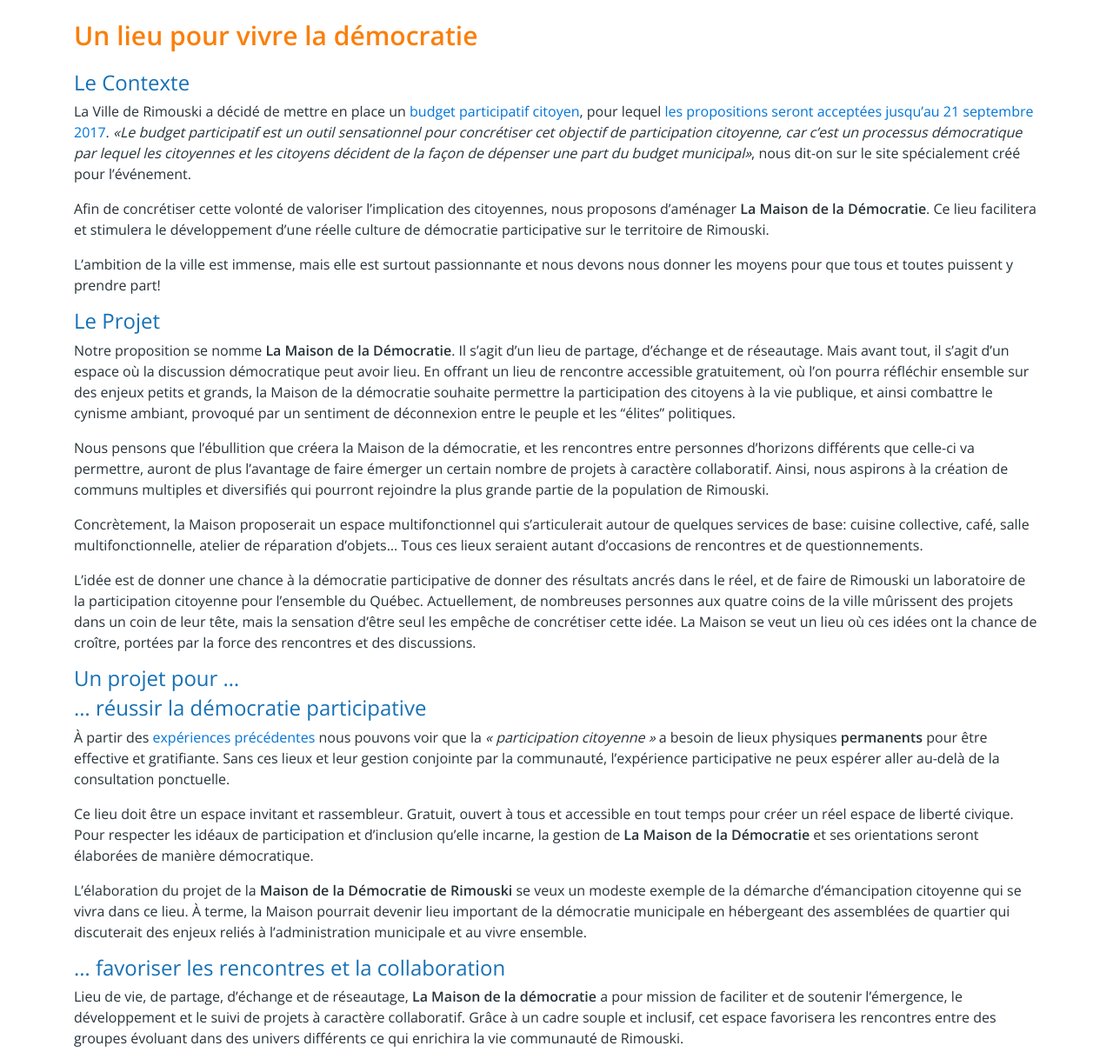
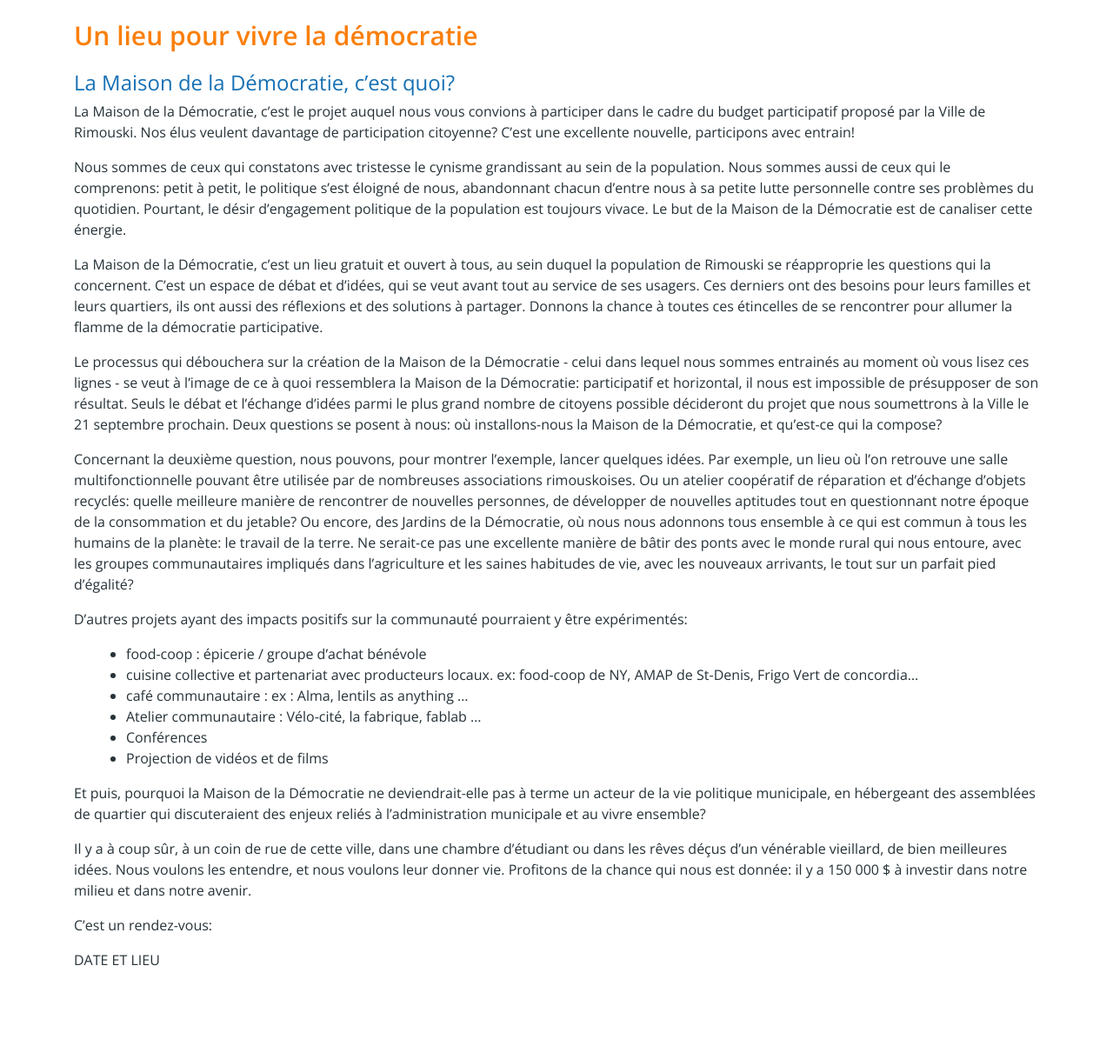
Before and after one commit to SyvieMarier/Maison-democratie-Rimouski, a Jekyll site: the page built from index.md, in a window 1280 px wide and 1400 px high, scrolled down 219 px. Shown: the part 182-1400 px from the top of the window at 87% size. Built offline with Jekyll 4.4.1, drawn with Linux system fonts in a browser that asks for light colours; nearby versions of some CDN libraries; our own code applies the rules of GitHub Pages for plain Markdown files; after the commit the page ends 1533 px from its top, so only the background shows below that; some of the changed text lies outside the part shown.

Commit message:
Update index.md

```diff
--- a/index.md
+++ b/index.md
@@ -4,58 +4,31 @@ titre-court: Le Projet
 titre: Un lieu pour vivre la démocratie
 ---
 
-## Le Contexte
+## La Maison de la Démocratie, c'est quoi?
 
-La Ville de Rimouski a décidé de mettre en place un [budget participatif citoyen](https://budgetparticipatif-rimouski.com/), pour lequel [les propositions seront acceptées jusqu'au 21 septembre 2017](https://budgetparticipatif-rimouski.com/inscription). *«Le budget participatif est un outil sensationnel pour concrétiser cet objectif de participation citoyenne, car c'est un processus démocratique par lequel les citoyennes et les citoyens décident de la façon de dépenser une part du budget municipal»*, nous dit-on sur le site spécialement créé pour l'événement.
+La Maison de la Démocratie, c'est le projet auquel nous vous convions à participer dans le cadre du budget participatif proposé par la Ville de Rimouski. Nos élus veulent davantage de participation citoyenne? C'est une excellente nouvelle, participons avec entrain!
 
-Afin de concrétiser cette volonté de valoriser l'implication des citoyennes, nous proposons d'aménager **La Maison de la Démocratie**. Ce lieu facilitera et stimulera le développement d'une réelle culture de démocratie participative sur le territoire de Rimouski.
+Nous sommes de ceux qui constatons avec tristesse le cynisme grandissant au sein de la population. Nous sommes aussi de ceux qui le comprenons: petit à petit, le politique s'est éloigné de nous, abandonnant chacun d'entre nous à sa petite lutte personnelle contre ses problèmes du quotidien. Pourtant, le désir d'engagement politique de la population est toujours vivace. Le but de la Maison de la Démocratie est de canaliser cette énergie.
 
-L'ambition de la ville est immense, mais elle est surtout passionnante et nous devons nous donner les moyens pour que tous et toutes puissent y prendre part!
+La Maison de la Démocratie, c'est un lieu gratuit et ouvert à tous, au sein duquel la population de Rimouski se réapproprie les questions qui la concernent. C'est un espace de débat et d'idées, qui se veut avant tout au service de ses usagers. Ces derniers ont des besoins pour leurs familles et leurs quartiers, ils ont aussi des réflexions et des solutions à partager. Donnons la chance à toutes ces étincelles de se rencontrer pour allumer la flamme de la démocratie participative.
 
+Le processus qui débouchera sur la création de la Maison de la Démocratie - celui dans lequel nous sommes entrainés au moment où vous lisez ces lignes - se veut à l'image de ce à quoi ressemblera la Maison de la Démocratie: participatif et horizontal, il nous est impossible de présupposer de son résultat. Seuls le débat et l'échange d'idées parmi le plus grand nombre de citoyens possible décideront du projet que nous soumettrons à la Ville le 21 septembre prochain. Deux questions se posent à nous: où installons-nous la Maison de la Démocratie, et qu'est-ce qui la compose?
 
-## Le Projet
+Concernant la deuxième question, nous pouvons, pour montrer l'exemple, lancer quelques idées. Par exemple, un lieu où l'on retrouve une salle multifonctionnelle pouvant être utilisée par de nombreuses associations rimouskoises. Ou un atelier coopératif de réparation et d'échange d'objets recyclés: quelle meilleure manière de rencontrer de nouvelles personnes, de développer de nouvelles aptitudes tout en questionnant notre époque de la consommation et du jetable? Ou encore, des Jardins de la Démocratie, où nous nous adonnons tous ensemble à ce qui est commun à tous les humains de la planète: le travail de la terre. Ne serait-ce pas une excellente manière de bâtir des ponts avec le monde rural qui nous entoure, avec les groupes communautaires impliqués dans l'agriculture et les saines habitudes de vie, avec les nouveaux arrivants, le tout sur un parfait pied d'égalité?
 
-
-Notre proposition se nomme **La Maison de la Démocratie**. Il s'agit d'un lieu de partage, d'échange et de réseautage. Mais avant tout, il s'agit d'un espace où la discussion démocratique peut avoir lieu. En offrant un lieu de rencontre accessible gratuitement, où l'on pourra réfléchir ensemble sur des enjeux petits et grands, la Maison de la démocratie souhaite permettre la participation des citoyens à la vie publique, et ainsi combattre le cynisme ambiant, provoqué par un sentiment de déconnexion entre le peuple et les "élites" politiques.
-
-Nous pensons que l'ébullition que créera la Maison de la démocratie, et les rencontres entre personnes d'horizons différents que celle-ci va permettre, auront de plus l'avantage de faire émerger un certain nombre de projets à caractère collaboratif. Ainsi, nous aspirons à la création de communs multiples et diversifiés qui pourront rejoindre la plus grande partie de la population de Rimouski.
-
-Concrètement, la Maison proposerait un espace multifonctionnel qui s'articulerait autour de quelques services de base: cuisine collective, café, salle multifonctionnelle, atelier de réparation d'objets... Tous ces lieux seraient autant d'occasions de rencontres et de questionnements.
-
-L'idée est de donner une chance à la démocratie participative de donner des résultats ancrés dans le réel, et de faire de Rimouski un laboratoire de la participation citoyenne pour l'ensemble du Québec. Actuellement, de nombreuses personnes aux quatre coins de la ville mûrissent des projets dans un coin de leur tête, mais la sensation d'être seul les empêche de concrétiser cette idée. La Maison se veut un lieu où ces idées ont la chance de croître, portées par la force des rencontres et des discussions.
-
-## Un projet pour ...
-
-### ... réussir la démocratie participative
-
-
-À partir des [expériences précédentes]({{page.baseurl}}documentation.html) nous pouvons voir que la *« participation citoyenne »* a besoin de lieux physiques **permanents** pour être effective et gratifiante. Sans ces lieux et leur gestion conjointe par la communauté, l'expérience participative ne peux espérer aller au-delà de la consultation ponctuelle.
-
-Ce lieu doit être un espace invitant et rassembleur. Gratuit, ouvert à tous et accessible en tout temps pour créer un réel espace de liberté civique. Pour respecter les idéaux de participation et d'inclusion qu'elle incarne, la gestion de **La Maison de la Démocratie** et ses orientations seront élaborées de manière démocratique.
-
-L'élaboration du projet de la **Maison de la Démocratie de Rimouski** se veux un modeste exemple de la démarche d'émancipation citoyenne qui se vivra dans ce lieu. À terme, la Maison pourrait devenir lieu important de la démocratie municipale en hébergeant des assemblées de quartier qui discuterait des enjeux reliés à l'administration municipale et au vivre ensemble.
-
-### ... favoriser les rencontres et la collaboration
-
-Lieu de vie, de partage, d'échange et de réseautage, **La Maison de la démocratie** a pour mission de faciliter et de soutenir l'émergence, le développement et le suivi de projets à caractère collaboratif. Grâce à un cadre souple et inclusif, cet espace favorisera les rencontres entre des groupes évoluant dans des univers différents ce qui enrichira la vie communauté de Rimouski.
-
-Le modèle collaboratif nous parait très bénéfique pour la ville de Rimouski, parce qu'il permet de répondre simultannément aux préoccupations sociales, économiques et environnementales des citoyens. En créant davantage de prétextes de rencontres, il sera plus facile et bénéfique de connaître ses voisins. Nous y voyons une avancée vers des quartiers plus agréables et où l'on se sent en sécurité.
-
-Ces rencontres sont aussi une opportunité supplémentaire pour créer des réseaux de solidarités et d'entraide extérieurs à la Maison. En proposant un lieu de mise en commun (ateliers, cuisines etc.), la Maison de la Démocratie permettra aux ménages de s'épanouir plan économique.
-
-Une gamme d'activités de réflexion et de travail autour des enjeux importants de la communauté constituera le coeur de la programmation. Mais le lieu servira le reste du temps à la tenue d'activité diverses organisées par n'importe qui et permettra à tous de profiter des salles multifonctionnels.
-
-### ... permettre à tous de vivre et de construire Rimouski
-
-Il importe de comprendre que personne ne peut définir précisément ce à quoi va ressembler la Maison de la Démocratie. Pour que celle-ci reste cohérente avec ses valeurs de démocratie participative, nous ne pouvons décider a priori de ce qui s'y dira ou ce qui s'y fera. Cet espace, tout comme les ambitions de la population, est amené à évoluer au cours du temps.
-
-Encore une fois, ce qui nous intéresse, ce ne sont pas les résultats à court terme, mais de mettre en place les conditions dans lesquelles la démocratie participative pourra réellement fleurir. Qui sait, la Maison pourrait permettre à des startups d'économie sociale d'avoir accès à un espace de travail. Ou bien il pourrait s'y tenir des activités de sensibilisation et d'éducation en lien avec la transition écologique qu'entreprend actuellement la ville de Rimouski.
-
-D'autres projets ayant des impacts positifs sur la communauté pourraient y être expérimenté:
+D'autres projets ayant des impacts positifs sur la communauté pourraient y être expérimentés:
 
   - food-coop : épicerie / groupe d'achat bénévole
-  - cuisine collective et partenariat avec productuers locaux. ex: food-coop de NY, AMAP de St-Denis, Frigo Vert de concordia...
+  - cuisine collective et partenariat avec producteurs locaux. ex: food-coop de NY, AMAP de St-Denis, Frigo Vert de concordia...
   - café communautaire : ex : Alma, lentils as anything ...
   - Atelier communautaire : Vélo-cité, la fabrique, fablab ...
   - Conférences
   - Projection de vidéos et de films
+
+Et puis, pourquoi la Maison de la Démocratie ne deviendrait-elle pas à terme un acteur de la vie politique municipale, en hébergeant des assemblées de quartier qui discuteraient des enjeux reliés à l'administration municipale et au vivre ensemble?
+
+Il y a à coup sûr, à un coin de rue de cette ville, dans une chambre d'étudiant ou dans les rêves déçus d'un vénérable vieillard, de bien meilleures idées. Nous voulons les entendre, et nous voulons leur donner vie. Profitons de la chance qui nous est donnée: il y a 150 000 $ à investir dans notre milieu et dans notre avenir.
+
+C'est un rendez-vous:
+
+DATE ET LIEU
```
